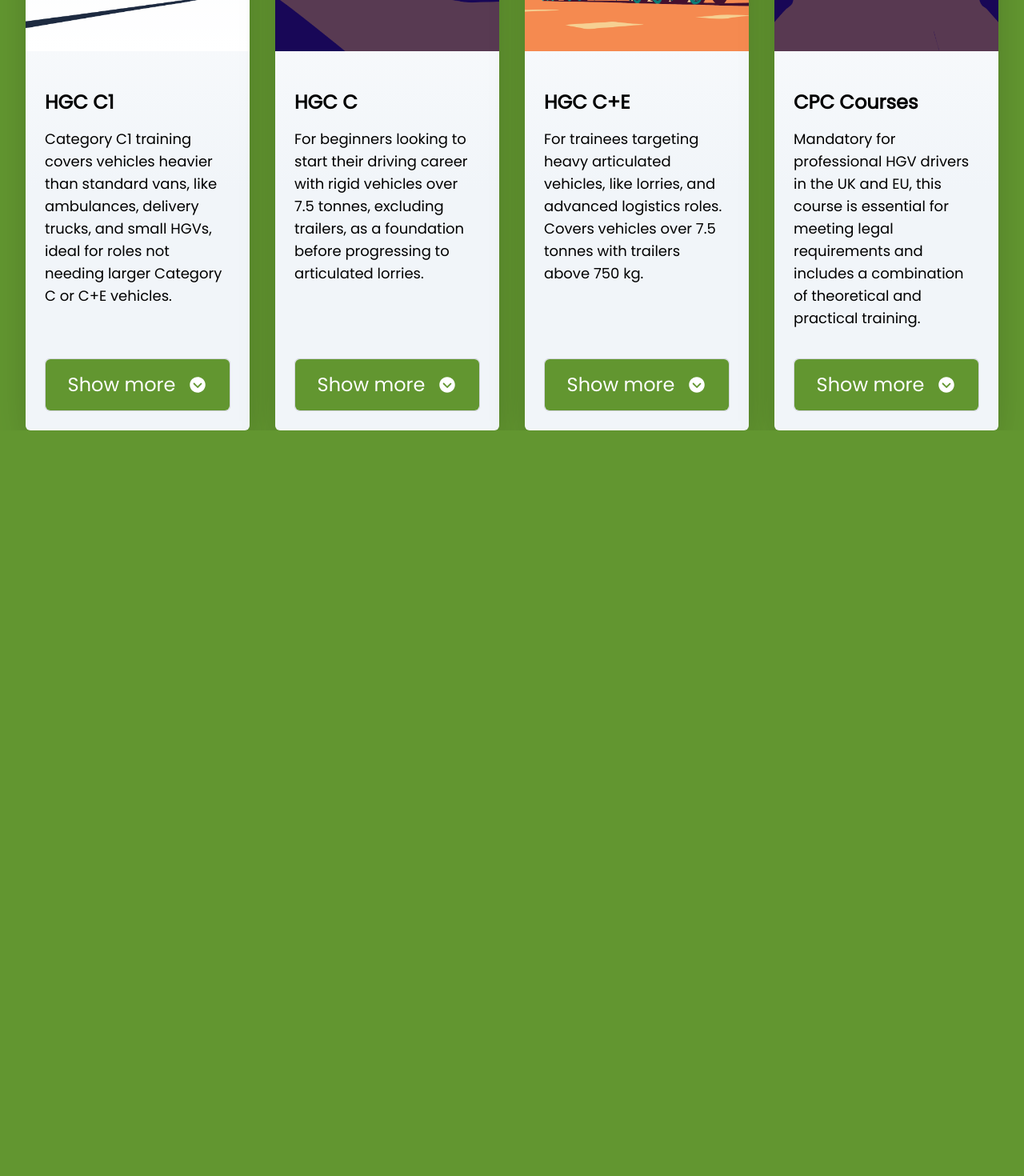
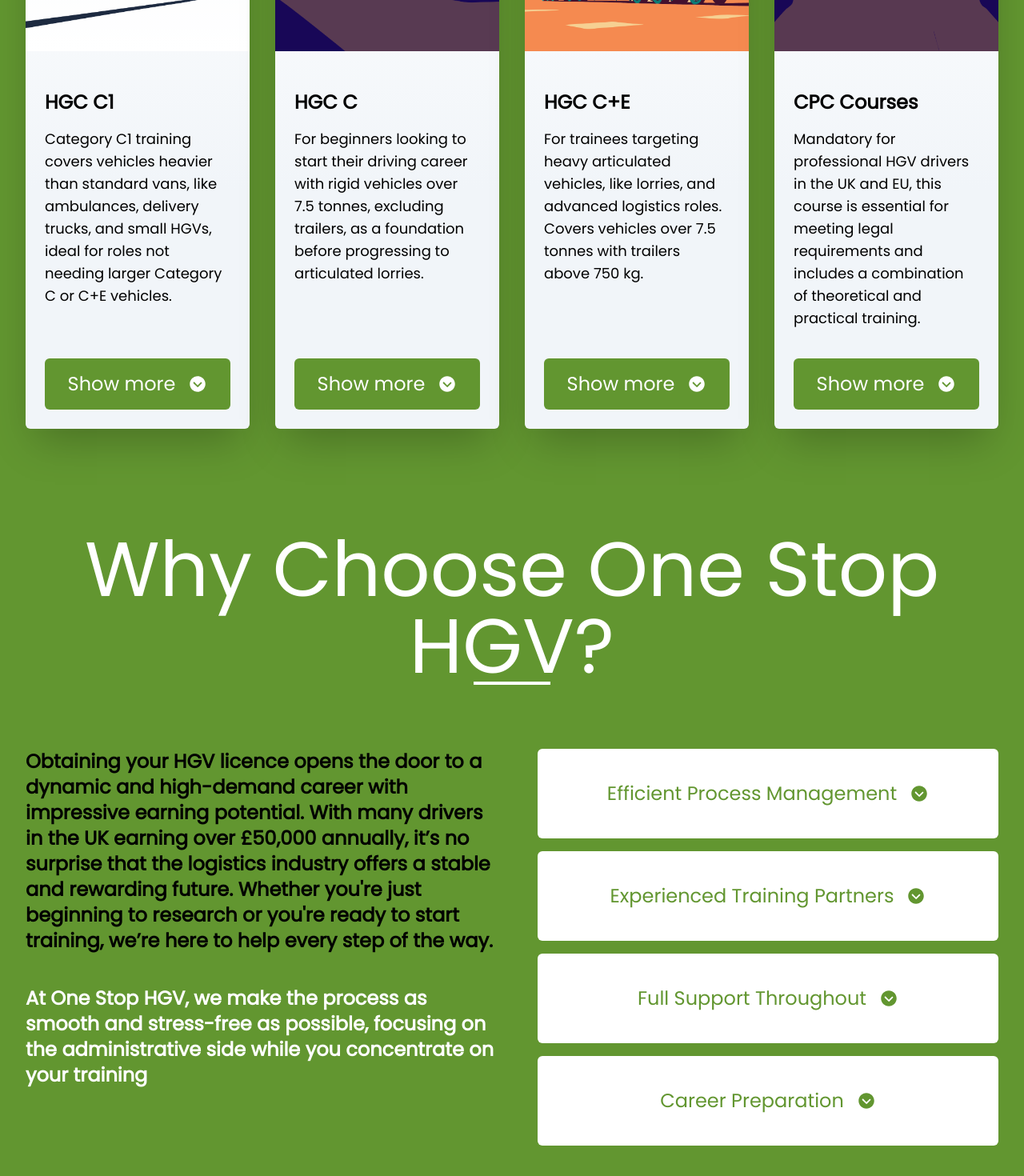
Before and after one commit to BobbyK1996/one-stop-hgv, a Next.js app: page / in a window 1280 px wide. Shown: the part 1402-2872 px from the top of the page at 80% size. Before the commit the page ends 1940 px from the top, so only its background shows below. Built offline with nearby package versions, Linux system fonts and the light colour scheme.

Commit message:
finished styling the accordion and why choose us page. Removed some redundant tailwind.

```diff
--- a/app/_components/Accordion.js
+++ b/app/_components/Accordion.js
@@ -1,5 +1,30 @@
-function Accordion() {
-  return <div></div>;
+'use client';
+
+import { useState } from 'react';
+
+import AccordionItem from '@components/AccordionItem';
+
+function Accordion({ accordionData }) {
+  const [openIndex, setOpenIndex] = useState(null);
+
+  const toggleAccordion = (index) => {
+    setOpenIndex((prevIndex) => (prevIndex === index ? null : index));
+  };
+
+  return (
+    <div className='mx-auto flex w-full max-w-2xl flex-col gap-4 xs:px-4'>
+      {accordionData.map((item, index) => (
+        <AccordionItem
+          key={index}
+          title={item.title}
+          content={item.content}
+          currentState={openIndex === index}
+          stateFunc={() => toggleAccordion(index)}
+          type='list'
+        />
+      ))}
+    </div>
+  );
 }
 
 export default Accordion;
--- a/app/_components/AccordionItem.js
+++ b/app/_components/AccordionItem.js
@@ -4,18 +4,23 @@
 
 import { IoIosArrowDropdownCircle } from 'react-icons/io';
 
-function AccordionItem({ title, content }) {
-  const [isOpen, setIsOpen] = useState(false);
+function AccordionItem({ title, content, currentState, stateFunc, type }) {
+  const [isOpen, setIsOpen] =
+    currentState !== undefined && stateFunc !== undefined
+      ? [currentState, stateFunc]
+      : useState(false);
+
+  const accordionTypes = {
+    card: `flex w-full h-full items-center justify-center gap-x-4 p-4 font-medium text-xl sm:text-2xl 2xl:text-3xl bg-primary-600 hover:bg-gray-200 transition-colors duration-200 hover:bg-primary-400 ${!isOpen ? 'rounded-md' : 'rounded-t-md'}`,
+    list: `flex w-full items-center justify-center gap-x-4 px-8 py-10 font-medium text-xl sm:text-2xl 2xl:text-3xl text-primary-600 transition-colors duration-200 hover:bg-primary-400 ${!isOpen ? 'rounded-md' : 'rounded-t-md'} bg-white`,
+  };
 
   const toggleAccordion = () => setIsOpen((prevState) => !prevState);
 
   return (
-    <div className='text-3xl text-white border border-gray-300 rounded-md'>
-      <button
-        className={`flex h-full w-full items-center justify-center gap-x-4 bg-primary-600 p-4 text-left font-medium hover:bg-gray-200 ${!isOpen ? 'rounded-md' : 'rounded-t-md'} text-xl transition-colors duration-200 hover:bg-primary-400 sm:text-2xl 2xl:text-3xl`}
-        onClick={toggleAccordion}
-      >
-        {title}
+    <div className='rounded-md text-3xl text-white'>
+      <button className={`${accordionTypes[type]}`} onClick={toggleAccordion}>
+        <div className='text-left'>{title}</div>
         <span
           className={`transform transition-transform ${
             isOpen ? 'rotate-180' : ''
@@ -26,7 +31,7 @@
       </button>
 
       {isOpen && (
-        <div className='p-4 text-lg bg-off-white text-slate-600'>
+        <div className='rounded-b-md bg-off-white p-4 text-lg text-slate-600'>
           <span>{content}</span>
         </div>
       )}
--- a/app/_components/Bulletpoints.js
+++ b/app/_components/Bulletpoints.js
@@ -1,8 +1,8 @@
 function Bulletpoints({ bulletpoints }) {
   return (
     <ul className='pl-5'>
-      {bulletpoints.map((bulletpoint) => (
-        <li className='relative my-2 before:absolute before:-left-6 before:top-6 before:h-1 before:w-4 before:-rotate-45 before:bg-slate-600 before:content-[""] after:absolute after:-left-6 after:top-4 after:h-1 after:w-4 after:rotate-45 after:bg-slate-600 after:content-[""]'>
+      {bulletpoints.map((bulletpoint, index) => (
+        <li key={index} className='relative my-2 before:absolute before:-left-6 before:top-6 before:h-1 before:w-4 before:-rotate-45 before:bg-slate-600 before:content-[""] after:absolute after:-left-6 after:top-4 after:h-1 after:w-4 after:rotate-45 after:bg-slate-600 after:content-[""]'>
           {bulletpoint}
         </li>
       ))}
--- a/app/_components/ProductCards.js
+++ b/app/_components/ProductCards.js
@@ -4,7 +4,7 @@
 
 function ProductCards({ children, imageParams, title, dropdownContent }) {
   return (
-    <div className='mx-auto flex min-w-64 max-w-sm flex-col gap-6 rounded-md bg-gradient-to-t from-slate-100 from-40% to-white to-100% shadow-2xl'>
+    <div className='mx-auto flex max-h-fit min-w-64 max-w-sm flex-col gap-6 rounded-md bg-gradient-to-t from-slate-100 from-40% to-white to-100% shadow-2xl'>
       <Image
         src={imageParams.product}
         alt={imageParams.alt}
@@ -12,10 +12,14 @@
       />
       <div className='p-6 text-black'>
         {title !== null && <h2 className='text-2xl font-bold'>{title}</h2>}
-        <p className='h-64 mt-4 mb-8 text-lg sm:h-44 xl:h-64 2xl:h-44'>
+        <p className='mb-8 mt-4 h-64 text-lg sm:h-44 xl:h-64 2xl:h-44'>
           {children}
         </p>
-        <AccordionItem title='Show more' content={dropdownContent} />
+        <AccordionItem
+          title='Show more'
+          content={dropdownContent}
+          type='card'
+        />
       </div>
     </div>
   );
--- a/app/_lib/data.js
+++ b/app/_lib/data.js
@@ -90,3 +90,26 @@
     ),
   },
 ];
+
+export const WHY_CHOOSE_ACCORDION = [
+  {
+    title: 'Efficient Process Management',
+    content:
+      'We handle all the paperwork, test bookings, and scheduling, so you can focus on learning.',
+  },
+  {
+    title: 'Experienced Training Partners',
+    content:
+      'We work with a network of trusted professionals to ensure you get top-quality instruction.',
+  },
+  {
+    title: 'Full Support Throughout',
+    content:
+      'From securing your medical exam to booking your practical test, we offer ongoing support for a seamless experience.',
+  },
+  {
+    title: 'Career Preparation',
+    content:
+      'We help you prepare for the next steps, whether it’s securing your first job or preparing for interviews.',
+  },
+];
--- a/app/page.js
+++ b/app/page.js
@@ -4,7 +4,8 @@
 import Button from '@components/Button';
 import ProductCards from '@components/ProductCards';
 
-import { COURSES_CARDS } from '@lib/data';
+import { COURSES_CARDS, WHY_CHOOSE_ACCORDION } from '@lib/data';
+import Accordion from './_components/Accordion';
 
 export default function Page() {
   return (
@@ -36,7 +37,7 @@
           </p>
         </div>
 
-        <div className='grid grid-cols-1 px-4 gap-x-8 gap-y-16 md:grid-cols-2 xl:grid-cols-4'>
+        <div className='grid grid-cols-1 gap-x-8 gap-y-16 px-4 md:grid-cols-2 xl:grid-cols-4'>
           {COURSES_CARDS.map((card) => (
             <ProductCards
               key={card.id}
@@ -49,6 +50,30 @@
           ))}
         </div>
       </section>
+
+      <section className='mx-auto my-32 grid w-full max-w-[1800px] grid-cols-1 gap-x-8 gap-y-10 px-4 md:grid-cols-2 md:gap-y-20'>
+        <span className='flex items-center text-center md:col-span-2 md:px-8 lg:px-12 xl:px-4 2xl:items-start 2xl:px-6'>
+          <h1 className='relative text-6xl text-white after:absolute after:bottom-0 after:left-1/2 after:h-1 after:w-24 after:-translate-x-2/4 after:bg-white sm:text-7xl lg:text-8xl'>
+            Why Choose One Stop HGV?
+          </h1>
+        </span>
+        <div className='space-y-10 xs:pl-4'>
+          <p className='text-lg font-bold text-black sm:text-xl lg:text-2xl'>
+            Obtaining your HGV licence opens the door to a dynamic and
+            high-demand career with impressive earning potential. With many
+            drivers in the UK earning over £50,000 annually, it’s no surprise
+            that the logistics industry offers a stable and rewarding future.
+            Whether you're just beginning to research or you're ready to start
+            training, we’re here to help every step of the way.
+          </p>
+          <p className='text-lg font-bold text-white sm:text-xl lg:text-2xl'>
+            At One Stop HGV, we make the process as smooth and stress-free as
+            possible, focusing on the administrative side while you concentrate
+            on your training
+          </p>
+        </div>
+        <Accordion accordionData={WHY_CHOOSE_ACCORDION} />
+      </section>
     </>
   );
 }
```
